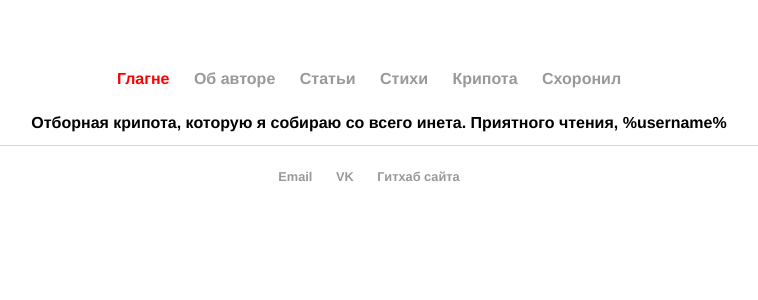
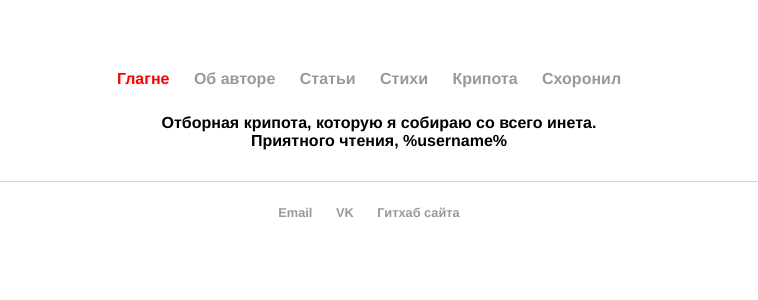
Before and after one commit to G0DMD/G0DMD.github.io, a Jekyll site: the page built from creepy/index.html, in a window 1280 px wide. Shown: the top 300 px of the page, without its empty margins (261-1019 px from the left). Built offline with Jekyll 4.4.1, drawn with Linux system fonts in a browser that asks for light colours.

Commit message:
Update index.html

```diff
--- a/creepy/index.html
+++ b/creepy/index.html
@@ -2,5 +2,5 @@
 layout: default
 title: God Mode/creepy
 ---
-<h2>Отборная крипота, которую я собираю со всего инета. Приятного чтения, %username%</h2>
-<a href="pictures/vid.jpg"></a>
+<h2>Отборная крипота, которую я собираю со всего инета. <br>Приятного чтения, %username%</h2>
+<img scr="images/vid.jpg">
```
